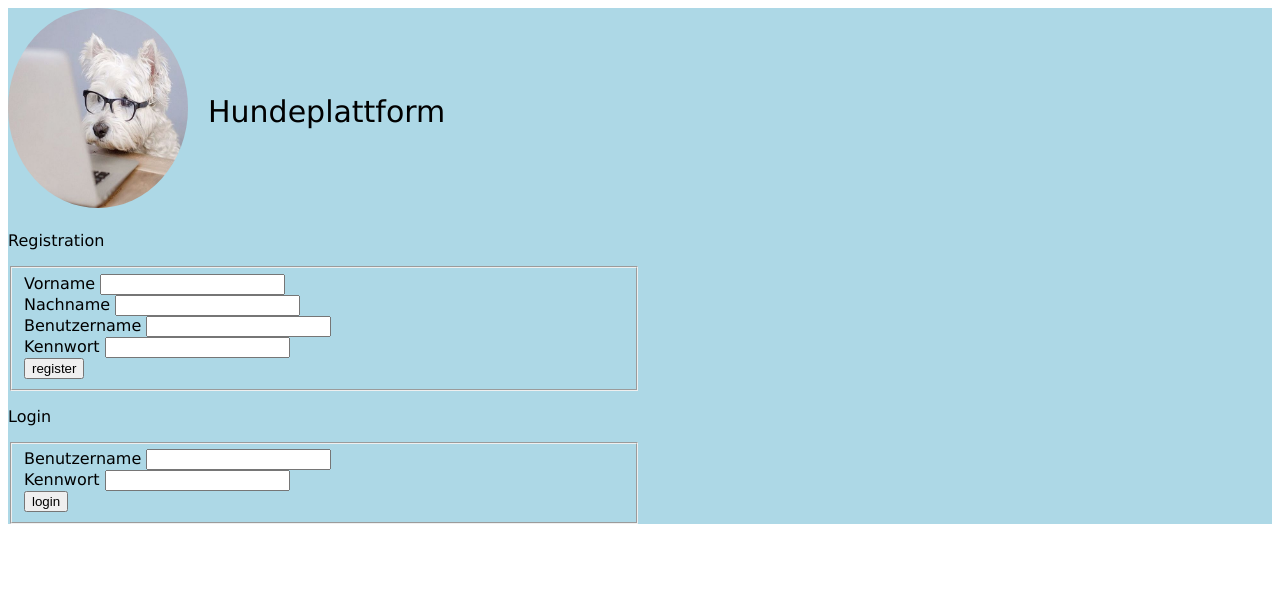
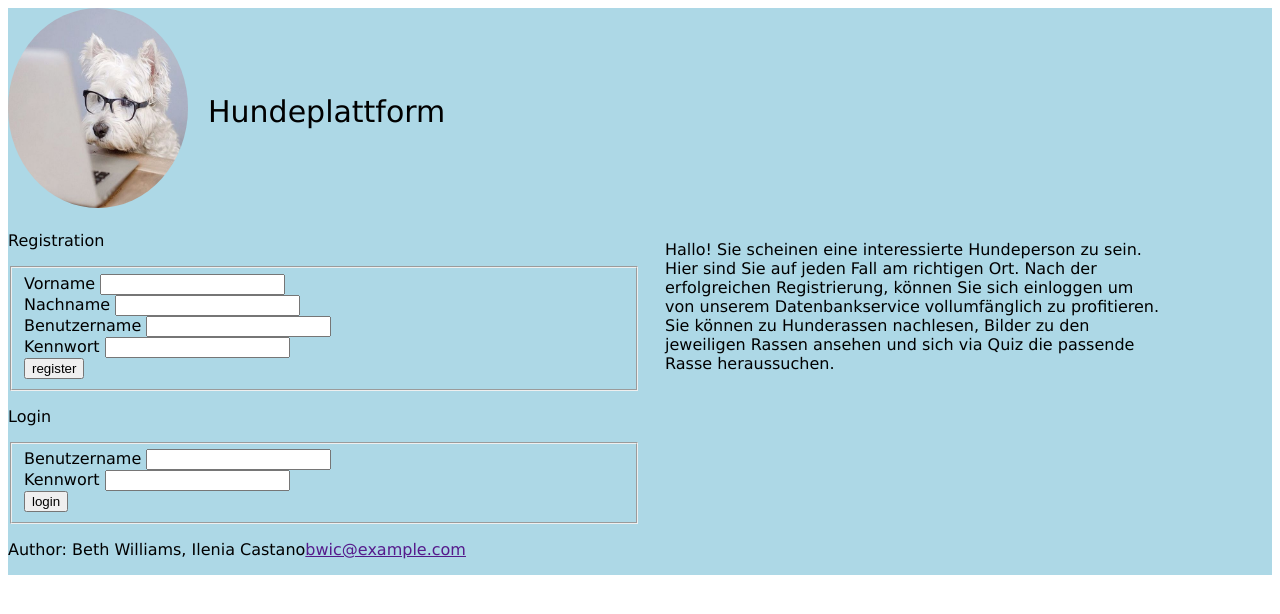
Before and after one commit to landetonwrongplanet/hundeplattform, a PHP site: page / in a window 1280 px wide. Shown: the top 614 px of the page. Run offline with PHP 8.4, Linux system fonts and the light colour scheme.

Commit message:
html change

```diff
--- a/index.php
+++ b/index.php
@@ -12,6 +12,7 @@
         <div class="logo"><img src="logo.jpeg" alt="Dog on computer" width="180" height="200" class="logo"></div>
         <div class="sitetitle"><p class="title">Hundeplattform</p></div>
       </div>
+      <div class="landing">
       <div class="forms">
         <div class="registration">
         <div data-role="main" class="ui-content">
@@ -52,6 +53,21 @@
         </div>
         </div>
     </div>
+    <div class="intro">
+      <p class="landingtext">
+        Hallo! Sie scheinen eine interessierte Hundeperson zu sein.
+        Hier sind Sie auf jeden Fall am richtigen Ort.
+        Nach der erfolgreichen Registrierung,
+        können Sie sich einloggen um von unserem Datenbankservice vollumfänglich zu profitieren.
+        Sie können zu Hunderassen nachlesen,
+        Bilder zu den jeweiligen Rassen ansehen und sich via Quiz die passende Rasse heraussuchen.
+      </p>
+    </div>
+</div>
+<div class="footer">
+  <p>Author: Beth Williams, Ilenia Castano</p>
+  <p><a href="">bwic@example.com</a></p>
+</div>
   </div>
   </body>
 </html>
--- a/stylesheet.css
+++ b/stylesheet.css
@@ -5,6 +5,7 @@
     flex-direction: column;
     width: 100%;
     height: 100%;
+    margin: 0px;
 }
 
 .logo{
@@ -23,6 +24,21 @@
     margin-right: 20px;
 }
 
+.landing{
+    display: flex;
+    flex-direction: row;
+}
+
 .forms{
     width: 50%;
 }
+.landingtext{
+    width: 500px;
+    margin: 25px;
+}
+
+.footer{
+    display: flex;
+    flex-direction: row;
+    width: 100%;
+}
```
